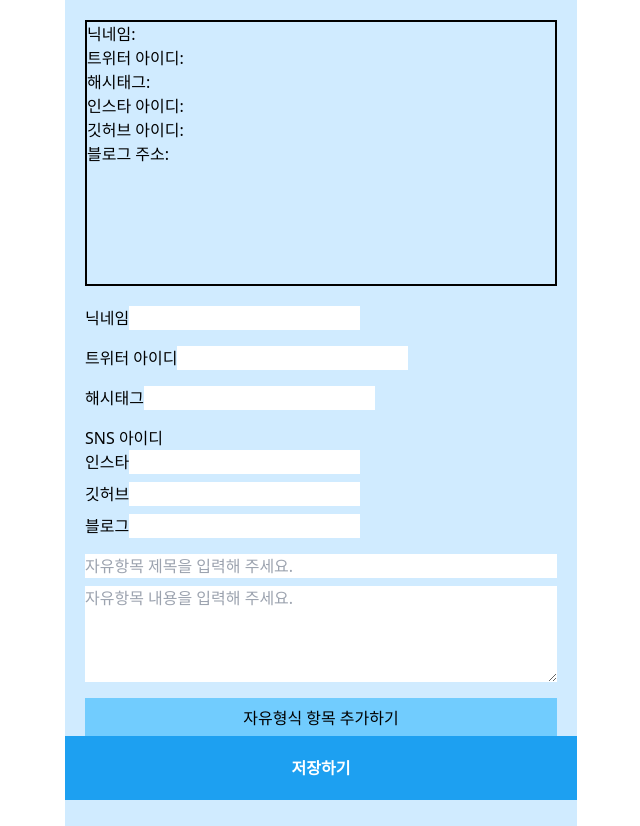
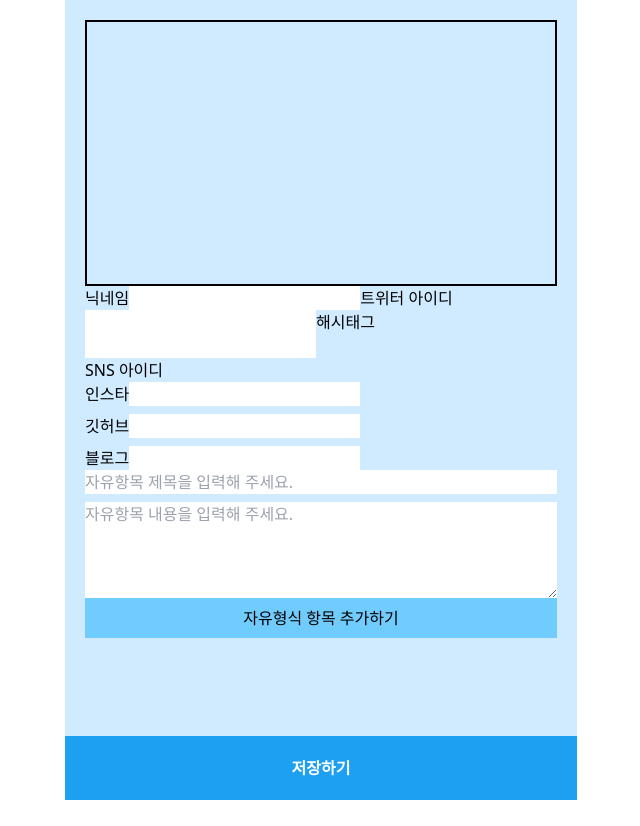
Before and after one commit to naramzik/twitter-namecard, a Next.js app: page /1/edit in a window 1280 px wide. Shown: the whole page, without its empty margins (319-959 px from the left). After the commit the page ends 800 px from the top, so only its background shows below. Built offline with nearby package versions, Linux system fonts and the light colour scheme.

Commit message:
feat: 코드리뷰 일부 반영

```diff
--- a/src/components/layout/BottomBar.tsx
+++ b/src/components/layout/BottomBar.tsx
@@ -1,8 +1,6 @@
 const BottomBar = () => {
   return (
-    <div className="btm-nav btm-nav-md max-w-[512px] mx-auto z-20 bg-accent text-white font-bold">
-      내 명함도 만들어보기
-    </div>
+    <div className="btm-nav btm-nav-md max-w-lg mx-auto z-20 bg-accent text-white font-bold">내 명함도 만들어보기</div>
   );
 };
 
--- a/src/components/layout/MainLayout.tsx
+++ b/src/components/layout/MainLayout.tsx
@@ -1,4 +1,5 @@
 import BottomBar from '@/components/layout/BottomBar';
+import BasicLayout from './BasicLayout';
 import type { ReactNode } from 'react';
 
 interface MainLayoutProps {
@@ -7,10 +8,10 @@ interface MainLayoutProps {
 
 const MainLayout = ({ children }: MainLayoutProps) => {
   return (
-    <main className="p-5">
+    <BasicLayout>
       {children}
       <BottomBar />
-    </main>
+    </BasicLayout>
   );
 };
 
--- a/src/pages/[id]/edit/index.tsx
+++ b/src/pages/[id]/edit/index.tsx
@@ -1,30 +1,46 @@
 import { ReactNode, useRef, useState } from 'react';
-import { SubmitHandler, useForm } from 'react-hook-form';
+// import { SubmitHandler, useForm } from 'react-hook-form';
+import { useForm } from 'react-hook-form';
 import BasicLayout from '@/components/layout/BasicLayout';
 
-interface FormValues {
-  nickname: string;
-  twitterId: string;
-  instagramId: string;
-  githubId: string;
-  blog: string;
-  hashtag: string;
-}
+// interface FormValues {
+//   nickname: string;
+//   twitterId: string;
+//   instagramId: string;
+//   githubId: string;
+//   blog: string;
+//   hashtag: string;
+// }
 
 interface FreeItemProp {
   index: number;
 }
 
+interface FreeItemData {
+  id: number;
+  title: string;
+  content: string;
+}
+
 const Page = () => {
-  const [freeItemData, setFreeItemData] = useState<{ id: number; title: string; content: string }[]>([
-    { id: 0, title: '', content: '' },
-  ]);
+  const [freeItemData, setFreeItemData] = useState<FreeItemData[]>([{ id: 0, title: '', content: '' }]);
 
-  const addFreeItem = () => {
-    countRef.current += 1;
-    setFreeItems((prevItems) => [...prevItems, <FreeItem index={countRef.current} />]);
-    setFreeItemData((prevData) => [...prevData, { id: countRef.current, title: '', content: '' }]);
-  };
+  const {
+    register,
+    // handleSubmit,
+    formState: { errors },
+  } = useForm({
+    defaultValues: {
+      nickname: '',
+      twitterId: '',
+      instagramId: '',
+      githubId: '',
+      blog: '',
+      hashtag: '',
+    },
+  });
+
+  const countRef = useRef(0);
 
   const FreeItem = ({ index }: FreeItemProp) => {
     const item = freeItemData.filter((item) => item.id === index - 1);
@@ -33,7 +49,6 @@ const Page = () => {
         <input
           value={item.title}
           onChange={(e) =>
-            // id가 index인 item의 title을 e.target.value로 변경
             setFreeItemData((prevData) =>
               prevData.map((item) => (item.id === index ? { ...item, title: e.target.value } : item)),
             )
@@ -47,58 +62,39 @@ const Page = () => {
               prevData.map((item) => (item.id === index ? { ...item, content: e.target.value } : item)),
             )
           }
-          className="h-24"
+          className="min-h-24 resize-y"
           placeholder="자유항목 내용을 입력해 주세요."
         />
       </div>
     );
   };
 
+  // <FreeItem /> 때문에 useState를 가장 위로 빼줄 수 없었음
   const [freeItems, setFreeItems] = useState<JSX.Element[]>([<FreeItem index={0} />]);
 
-  const [formData, setFormData] = useState<FormValues>({
-    nickname: '',
-    twitterId: '',
-    instagramId: '',
-    githubId: '',
-    blog: '',
-    hashtag: '',
-  });
+  // const onSubmit: SubmitHandler<FormValues> = (data) => {
+  //   // setFormData(data);
+  // };
 
-  const {
-    register,
-    handleSubmit,
-    formState: { errors },
-  } = useForm({
-    defaultValues: {
-      nickname: '',
-      twitterId: '',
-      instagramId: '',
-      githubId: '',
-      blog: '',
-      hashtag: '',
-    },
-  });
-
-  const onSubmit: SubmitHandler<FormValues> = (data) => {
-    setFormData(data);
+  const addFreeItem = () => {
+    countRef.current += 1;
+    setFreeItems((prevItems) => [...prevItems, <FreeItem index={countRef.current} />]);
+    setFreeItemData((prevData) => [...prevData, { id: countRef.current, title: '', content: '' }]);
   };
 
   const requiredSentence = <p>필수 문항입니다.</p>;
 
-  const countRef = useRef(0);
-
   return (
     <div className="pb-12">
       <div className="border-2 border-black aspect-nameCard">
-        <div>닉네임: {formData.nickname}</div>
+        {/* <div>닉네임: {formData.nickname}</div>
         <div>트위터 아이디: {formData.twitterId}</div>
         <div>해시태그: {formData.hashtag}</div>
         <div>인스타 아이디: {formData.instagramId}</div>
         <div>깃허브 아이디: {formData.githubId}</div>
-        <div>블로그 주소: {formData.blog}</div>
+        <div>블로그 주소: {formData.blog}</div> */}
       </div>
-      <form onSubmit={handleSubmit(onSubmit)} className="flex flex-col gap-4 py-5">
+      {/* <form onSubmit={handleSubmit(onSubmit)} className="flex flex-col gap-4 py-5"> */}
       <label>
         닉네임
         <input {...register('nickname', { required: true, maxLength: 10 })} />
@@ -129,14 +125,14 @@ const Page = () => {
           <input {...register('blog', { required: false, maxLength: 10 })} />
         </label>
       </fieldset>
-        {freeItems.map((item) => item)}
+      {freeItems}
       <button className="w-full h-10 bg-primary" onClick={addFreeItem}>
         자유형식 항목 추가하기
       </button>
       <button type="submit" className="btm-nav btm-nav-md max-w-[512px] mx-auto z-20 bg-accent text-white font-bold">
         저장하기
       </button>
-      </form>
+      {/* </form> */}
     </div>
   );
 };
```
Lines whose indentation alone changed are shown as unchanged.
